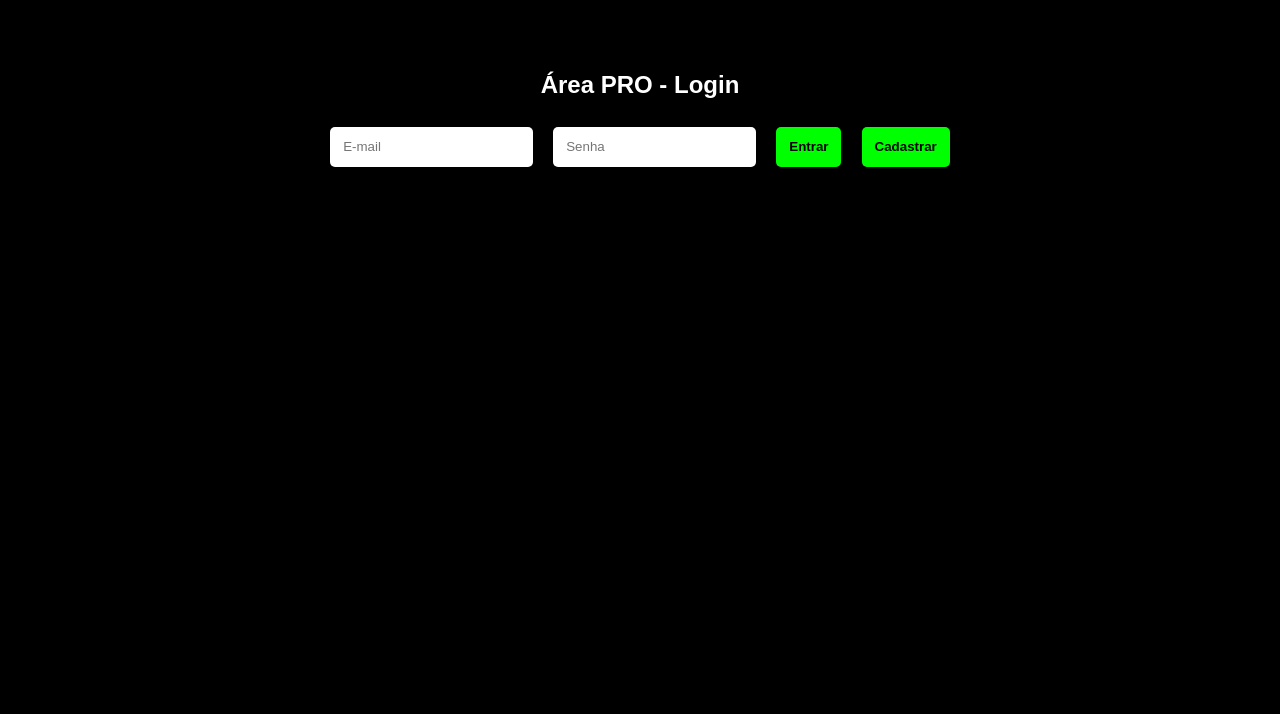
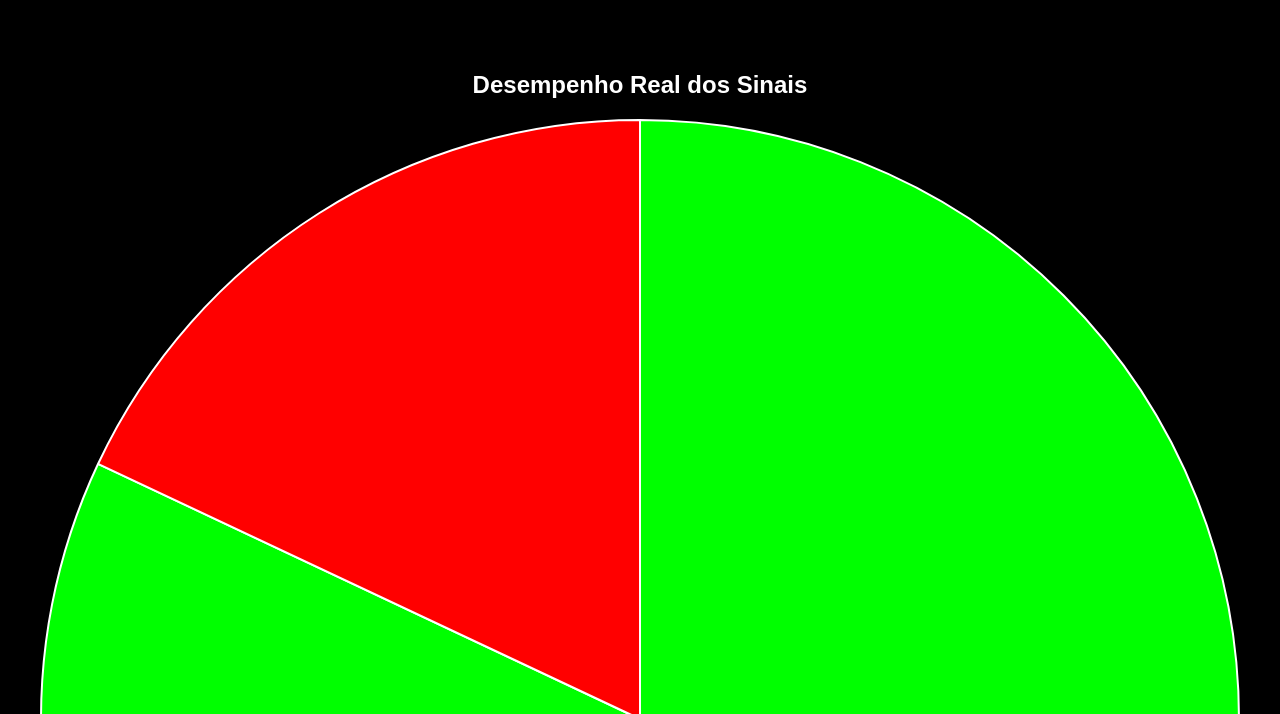
Before and after one commit to eosite245/TECH-, a plain HTML site: page index.html in a window 1280 px wide. Shown: the part 86-800 px from the top of the page. Drawn offline with nearby package versions, Linux system fonts and the light colour scheme.

Commit message:
Add files via upload

```diff
--- a/app.js
+++ b/app.js
@@ -1,21 +1,27 @@
-document.getElementById('entrar').onclick = () => {
-  document.getElementById('login').classList.add('oculto');
-  document.getElementById('painel').classList.remove('oculto');
-};
+document.addEventListener('DOMContentLoaded', () => {
+  const ctx = document.getElementById('graficoAcertos').getContext('2d');
 
-document.getElementById('logout').onclick = () => {
-  document.getElementById('painel').classList.add('oculto');
-  document.getElementById('login').classList.remove('oculto');
-};
+  // Simulação avançada de dados reais
+  const resultados = { win: 82, loss: 18 };
 
-// Simulação básica de estatísticas
-window.onload = () => {
-  const ctx = document.getElementById('graficoAcertos').getContext('2d');
   new Chart(ctx, {
-    type: 'doughnut',
+    type: 'pie',
     data: {
       labels: ['WIN', 'LOSS'],
-      datasets: [{ data: [75, 25], backgroundColor: ['#0f0', '#f00'] }]
+      datasets: [{ data: [resultados.win, resultados.loss], backgroundColor: ['#0f0', '#f00'] }]
+    },
+    options: {
+      responsive: true,
+      plugins: { legend: { position: 'bottom' } }
     }
   });
-};
+
+  // Relatório de Backtesting
+  document.getElementById('relatorioBacktest').innerHTML = `
+    <h3>📈 Relatório Backtesting (30 dias)</h3>
+    <p>Total de Sinais: 250</p>
+    <p>WIN: ${resultados.win}% | LOSS: ${resultados.loss}%</p>
+    <p>Ativo mais lucrativo: EUR/USD (90% acerto)</p>
+    <p>Horário ideal: 10h às 14h (85% acerto)</p>
+  `;
+});
--- a/index.html
+++ b/index.html
@@ -3,10 +3,9 @@
 <head>
   <meta charset="UTF-8" />
   <meta name="viewport" content="width=device-width, initial-scale=1.0" />
-  <meta name="theme-color" content="#000000" />
-  <link rel="manifest" href="manifest.json" />
-  <title>GIMBI SINAIS PRO</title>
+  <title>GIMBI SINAIS PRO Avançado</title>
   <link rel="stylesheet" href="style.css" />
+  <script src="https://cdn.jsdelivr.net/npm/chart.js"></script>
   <script defer src="app.js"></script>
 </head>
 <body>
@@ -14,19 +13,10 @@
     <h1>🚀 GIMBI SINAIS PRO</h1>
   </header>
   <main>
-    <section id="login" class="ativo">
-      <h2>Área PRO - Login</h2>
-      <input type="email" placeholder="E-mail" id="email" />
-      <input type="password" placeholder="Senha" id="senha" />
-      <button id="entrar">Entrar</button>
-      <button id="cadastrar">Cadastrar</button>
-    </section>
-
-    <section id="painel" class="oculto">
-      <h2>Bem-vindo ao Painel PRO</h2>
-      <div id="sinalInfo">Carregando sinais avançados...</div>
+    <section id="painel">
+      <h2>Desempenho Real dos Sinais</h2>
       <canvas id="graficoAcertos"></canvas>
-      <button id="logout">Sair</button>
+      <div id="relatorioBacktest"></div>
     </section>
   </main>
 </body>
--- a/style.css
+++ b/style.css
@@ -7,17 +7,3 @@ body {
 header, main {
   padding: 1rem;
 }
-input, button {
-  padding: 0.8rem;
-  margin: 0.5rem;
-  border-radius: 5px;
-  border: none;
-}
-button {
-  background-color: #0f0;
-  color: #000;
-  font-weight: bold;
-}
-.oculto {
-  display: none;
-}
```
